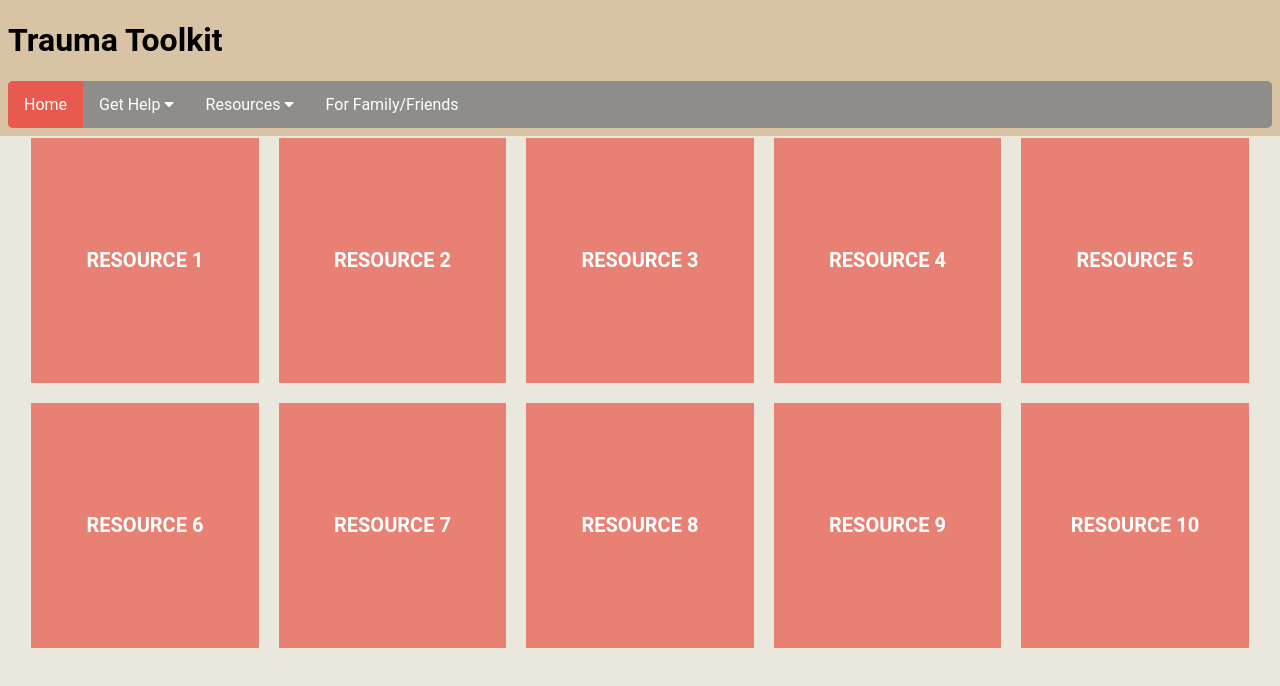
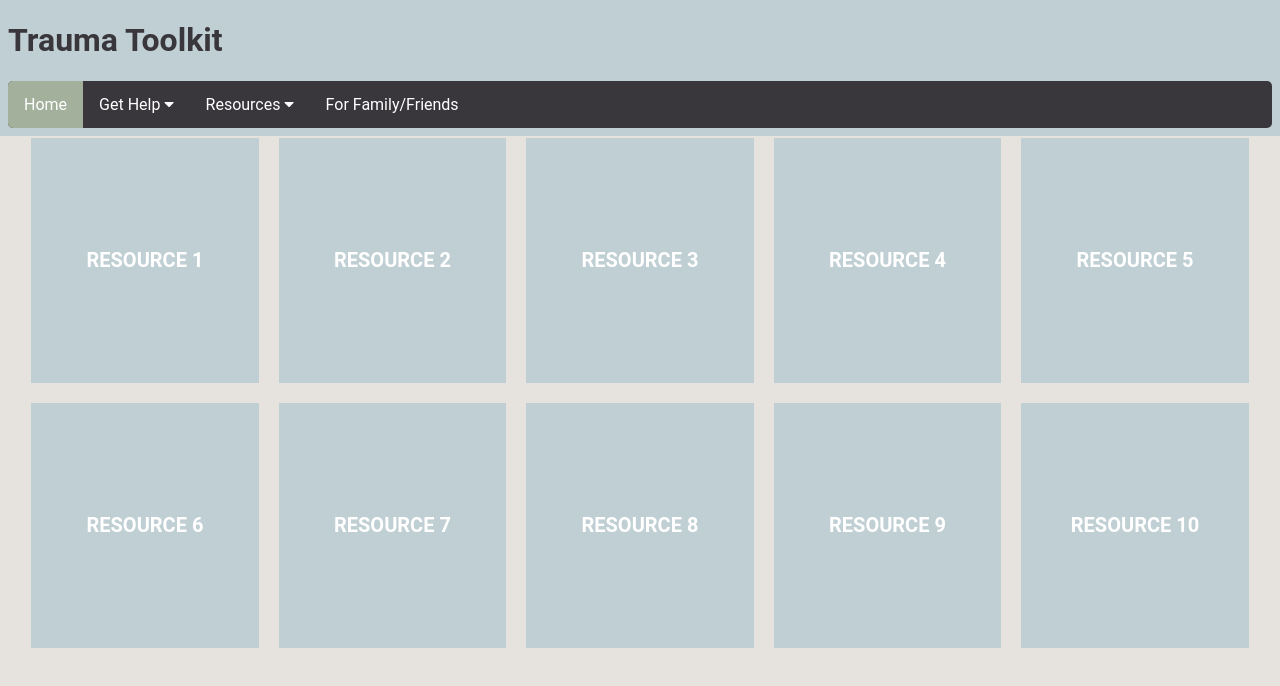
Before and after one commit to donatelucas/trauma-toolkit, a website: page resources.html in a window 1280 px wide. Drawn offline with Linux system fonts and the light colour scheme.

Commit message:
Updated color scheme...again...

```diff
--- a/resources.css
+++ b/resources.css
@@ -1,9 +1,10 @@
 /*
-    #EAE7DC - Platinum
-    #D8C3A5 - Dark Vanilla
-    #838D8A - Taupe Gray
-    #E98074 - Light Coral
-    #E85A4F - Jelly Bean
+    #E6E2DD - platinum
+    #C0CFD3 - lavender grey
+    #97AEB2 - cadet grey
+    #70828B - slate grey
+    #39373C - onyx
+    #A3B09C - laurel green
 */
 
 /*
@@ -23,7 +24,7 @@
   width: 18%;
   padding-top: 8%;
   padding-bottom: 8%;
-  background-color: #E98074;
+  background-color: #C0CFD3;
   margin: 10px;
   text-align: center;
   color: white;
--- a/style.css
+++ b/style.css
@@ -1,9 +1,10 @@
 /*
-    #EAE7DC - Platinum
-    #D8C3A5 - Dark Vanilla
-    #838D8A - Taupe Gray
-    #E98074 - Light Coral
-    #E85A4F - Jelly Bean
+    #E6E2DD - platinum
+    #C0CFD3 - lavender grey
+    #97AEB2 - cadet grey
+    #70828B - slate grey
+    #39373C - onyx
+    #A3B09C - laurel green
 
     font-family: 'Roboto', sans-serif;
 
@@ -11,8 +12,9 @@
 */
 
 body {
-  background-color: #EAE7DC;
+  background-color: #E6E2DD;
   font-family: 'Roboto', sans-serif;
+  color: #39373C;
 }
 
 ul {
@@ -20,7 +22,7 @@ ul {
   margin: 0;
   padding: 0;
   overflow: hidden;
-  background-color: #8E8D8A;
+  background-color: #39373C;
   font-family: 'Roboto', sans-serif;
   border-radius: 5px;
 }
@@ -38,11 +40,11 @@ li a {
 }
 
 li a:hover:not(.active), .dropdown:hover .ddbutton {
-  background-color: #EAE7DC;
+  background-color: #97AEB2;
 }
 
 .active {
-  background-color: #E85A4F;
+  background-color: #A3B09C;
 }
 
 .dropdown {
@@ -68,7 +70,7 @@ li a:hover:not(.active), .dropdown:hover .ddbutton {
 .dropdown-menu {
   display: none;
   position: absolute;
-  background-color: #EAE7DC;
+  background-color: #C0CFD3;
   min-width: 250px;
   box-shadow: 0px 8px 16px 0px rgba(0,0,0,0.2);
   z-index: 1;
@@ -85,11 +87,11 @@ li a:hover:not(.active), .dropdown:hover .ddbutton {
 }
 
 .dropdown-menu a:hover {
-  background-color: #E98074;
+  background-color: #70828B;
 }
 
 .top {
-	background: #D8C3A5;
+	background: #C0CFD3;
 	position: fixed;
   left: 0; right: 0;
   height: 136px;
```
